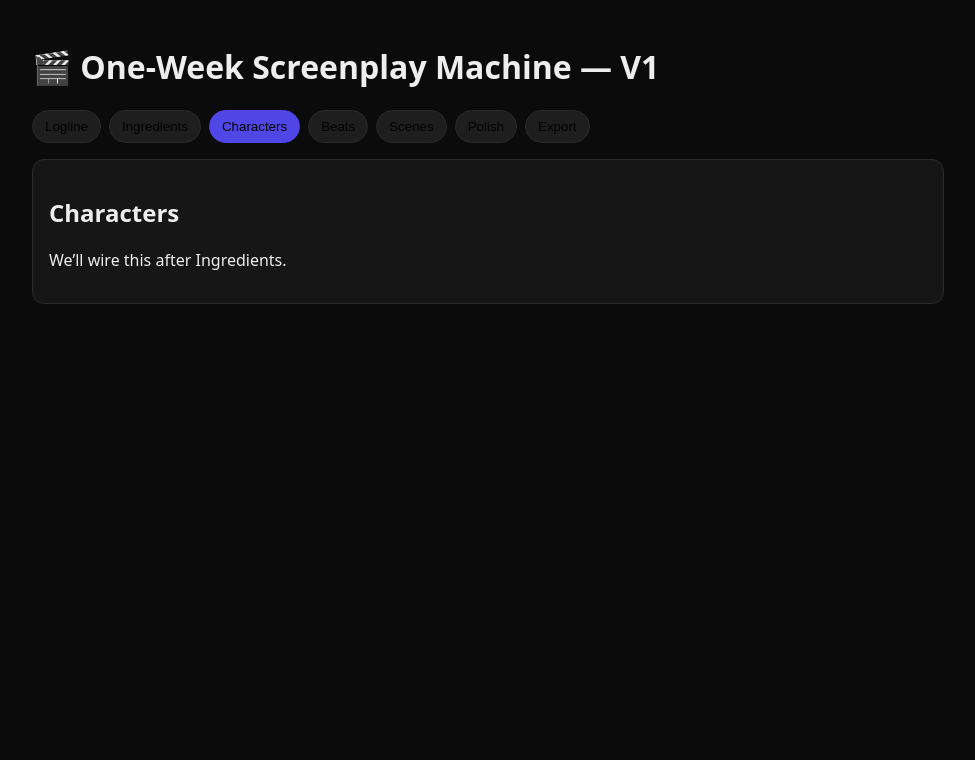
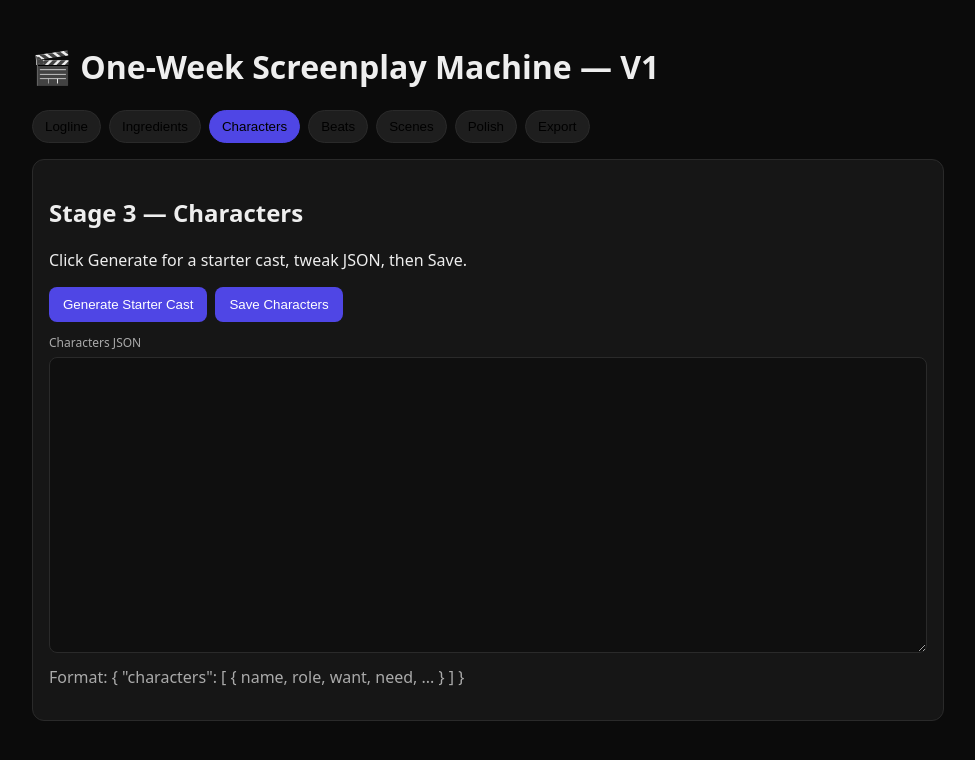
Before and after one commit to Rajkota03/one-week-screenplay-v1, a Next.js app: page / in a window 1280 px wide. Both pictures are taken after a click on the button "Characters". Shown: the top 760 px of the page, without its empty margins (152-1127 px from the left). Built offline with nearby package versions, Linux system fonts and the light colour scheme.

Commit message:
Update index.tsx

```diff
--- a/pages/index.tsx
+++ b/pages/index.tsx
@@ -24,7 +24,8 @@ export default function Home() {
 
       {tab === 'Logline' && <LoglineTab projectId={projectId} setProjectId={setProjectId} />}
       {tab === 'Ingredients' && <IngredientsTab projectId={projectId} setProjectId={setProjectId} />}
-      {tab !== 'Logline' && tab !== 'Ingredients' && <Placeholder title={tab} />}
+      {tab === 'Characters' && <CharactersTab projectId={projectId} />}
+      {tab !== 'Logline' && tab !== 'Ingredients' && tab !== 'Characters' && <Placeholder title={tab} />}
     </div>
   );
 }
@@ -33,11 +34,12 @@ function Placeholder({ title }: { title: string }) {
   return (
     <div className="card">
       <h2>{title}</h2>
-      <p>We’ll wire this after Ingredients.</p>
+      <p>We’ll wire this after Characters.</p>
     </div>
   );
 }
 
+/* ---------- Logline (unchanged from your working version) ---------- */
 function LoglineTab({ projectId, setProjectId }:{ projectId:string|null; setProjectId:(v:string|null)=>void; }) {
   const [idea, setIdea] = useState(
     'A stateless traveler is trapped in a U.S. airport when a coup invalidates his passport; unable to enter the country or fly home, he must outmaneuver bureaucracy and build a fragile new community while fighting for a way forward.'
@@ -120,16 +122,16 @@ function LoglineTab({ projectId, setProjectId }:{ projectId:string|null; setProj
   );
 }
 
+/* ---------- Ingredients (your working V1) ---------- */
 function IngredientsTab({ projectId, setProjectId }:{ projectId:string|null; setProjectId:(v:string|null)=>void; }) {
   const [theme, setTheme] = useState('');
   const [world, setWorld] = useState('');
-  const [motifsText, setMotifsText] = useState(''); // comma-separated "watch:runs out of time, rain:cleansing"
+  const [motifsText, setMotifsText] = useState('');
   const [aiOut, setAiOut] = useState<any>(null);
   const [loading, setLoading] = useState(false);
   const [saving, setSaving] = useState(false);
   const [status, setStatus] = useState<string | null>(null);
 
-  // If project exists, try to prefill from DB
   useEffect(() => {
     const run = async () => {
       if (!projectId) return;
@@ -148,37 +150,26 @@ function IngredientsTab({ projectId, setProjectId }:{ projectId:string|null; set
 
   const refine = async () => {
     setLoading(true); setStatus(null);
-    // use the saved/edited logline if we have it; else a fallback
-    const loglineSource = theme || 'Use the canonical premise from Stage 1';
     const res = await fetch('/api/refine-ingredients', {
       method:'POST', headers:{'Content-Type':'application/json'},
-      body: JSON.stringify({ logline: loglineSource, genre:'', tone:'' })
+      body: JSON.stringify({ logline: 'Use Stage 1 canonical premise', genre:'', tone:'' })
     });
     const data = await res.json();
     setAiOut(data);
-    // prefill UI
     if (data?.theme_equation) setTheme(data.theme_equation);
     if (data?.world_brief) setWorld(data.world_brief);
     if (Array.isArray(data?.motifs)) {
-      const line = data.motifs.map((m:any)=> `${m.name}:${m.meaning||''}`).join(', ');
-      setMotifsText(line);
+      setMotifsText(data.motifs.map((m:any)=>`${m.name}:${m.meaning||''}`).join(', '));
     }
     setLoading(false);
   };
 
   const save = async () => {
     setSaving(true); setStatus(null);
-    // parse motifsText "watch:time, rain:cleansing"
-    const motifs = motifsText.split(',').map(s => {
-      const [name, ...rest] = s.trim().split(':');
-      const meaning = rest.join(':').trim();
-      return name ? { name, meaning: meaning || null } : null;
+    const motifs = motifsText.split(',').map(s=>{
+      const [name, ...rest] = s.trim().split(':'); return name?{name, meaning:rest.join(':').trim()||null}:null;
     }).filter(Boolean);
-
-    const res = await fetch('/api/save-ingredients', {
-      method:'POST', headers:{'Content-Type':'application/json'},
-      body: JSON.stringify({ projectId, theme_equation: theme, world_brief: world, motifs })
-    });
+    const res = await fetch('/api/save-ingredients', { method:'POST', headers:{'Content-Type':'application/json'}, body: JSON.stringify({ projectId, theme_equation: theme, world_brief: world, motifs }) });
     const data = await res.json();
     if (data?.projectId) {
       setProjectId(data.projectId);
@@ -191,29 +182,70 @@ function IngredientsTab({ projectId, setProjectId }:{ projectId:string|null; set
   return (
     <div className="card">
       <h2>Stage 2 — Core Ingredients</h2>
-
       <label>Theme Equation (Truby):</label>
       <textarea rows={3} value={theme} onChange={e=>setTheme(e.target.value)} />
-
       <label style={{marginTop:12}}>World / Tone Brief (1 paragraph):</label>
       <textarea rows={4} value={world} onChange={e=>setWorld(e.target.value)} />
-
       <label style={{marginTop:12}}>Motifs (comma-separated: name:meaning)</label>
       <input className="input" value={motifsText} onChange={e=>setMotifsText(e.target.value)} placeholder="watch: time running out, rain: cleansing" />
-
       <div style={{marginTop:12, display:'flex', gap:8}}>
         <button className="button" onClick={refine} disabled={loading}>{loading?'Thinking…':'Refine Ingredients'}</button>
         <button className="button" onClick={save} disabled={saving || !theme}>{saving?'Saving…':'Save Ingredients'}</button>
       </div>
-
-      {status && <p style={{ color: '#8b8', marginTop: 8 }}>{status}</p>}
-
-      {aiOut && (
-        <div style={{marginTop:16}}>
-          <label>AI Suggestions (JSON)</label>
-          <pre className="card">{JSON.stringify(aiOut, null, 2)}</pre>
-        </div>
-      )}
+      {aiOut && (<div style={{marginTop:16}}><label>AI Suggestions (JSON)</label><pre className="card">{JSON.stringify(aiOut, null, 2)}</pre></div>)}
     </div>
   );
 }
+
+/* ---------- Characters (new) ---------- */
+function CharactersTab({ projectId }:{ projectId:string|null; }) {
+  const [jsonText, setJsonText] = useState<string>('');
+  const [status, setStatus] = useState<string | null>(null);
+  const [busy, setBusy] = useState(false);
+
+  const generate = async () => {
+    setBusy(true); setStatus(null);
+    // Minimal inputs; API builds from Stage 1/2 context
+    const res = await fetch('/api/refine-characters', {
+      method:'POST', headers:{'Content-Type':'application/json'},
+      body: JSON.stringify({ logline: 'Use Stage 1 canonical premise' })
+    });
+    const data = await res.json();
+    setJsonText(JSON.stringify(data, null, 2));
+    setBusy(false);
+  };
+
+  const save = async () => {
+    try {
+      const parsed = JSON.parse(jsonText);
+      const characters = parsed.characters || [];
+      if (!projectId) { setStatus('No projectId. Save Logline/Ingredients first.'); return; }
+      setBusy(true); setStatus(null);
+      const r = await fetch('/api/save-characters', {
+        method:'POST', headers:{'Content-Type':'application/json'},
+        body: JSON.stringify({ projectId, characters })
+      });
+      const d = await r.json();
+      setStatus(d?.ok ? `Saved ✔ ${d.count} characters` : `Save failed: ${d?.error||'unknown'}`);
+    } catch (e:any) {
+      setStatus('Invalid JSON. Click Generate, then edit lightly.');
+    } finally {
+      setBusy(false);
+    }
+  };
+
+  return (
+    <div className="card">
+      <h2>Stage 3 — Characters</h2>
+      <p>Click Generate for a starter cast, tweak JSON, then Save.</p>
+      <div style={{display:'flex', gap:8, marginTop:8}}>
+        <button className="button" onClick={generate} disabled={busy}>{busy?'Thinking…':'Generate Starter Cast'}</button>
+        <button className="button" onClick={save} disabled={busy}>{busy?'Saving…':'Save Characters'}</button>
+      </div>
+      {status && <p style={{color:'#8b8', marginTop:8}}>{status}</p>}
+      <label style={{marginTop:12}}>Characters JSON</label>
+      <textarea rows={18} value={jsonText} onChange={e=>setJsonText(e.target.value)} />
+      <p style={{color:'#aaa', marginTop:8}}>Format: {"{ \"characters\": [ { name, role, want, need, ... } ] }"}</p>
+    </div>
+  );
+}
```
